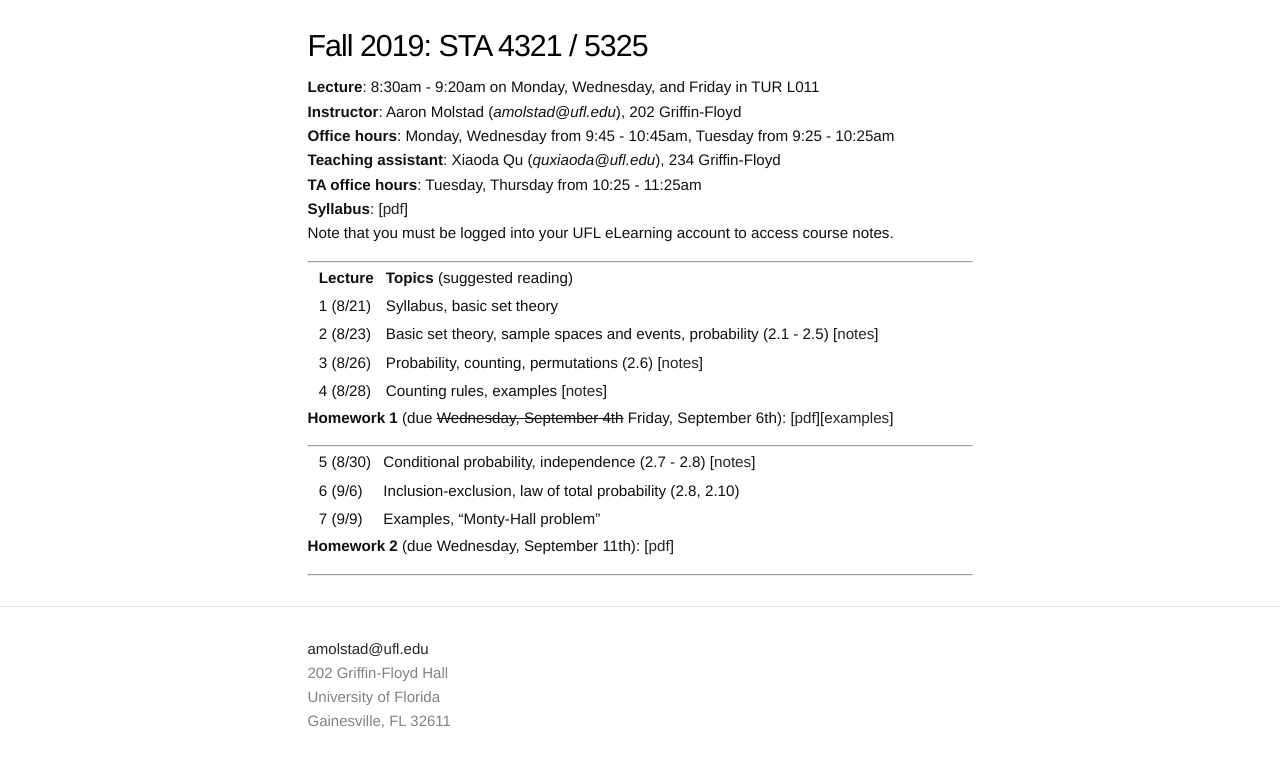
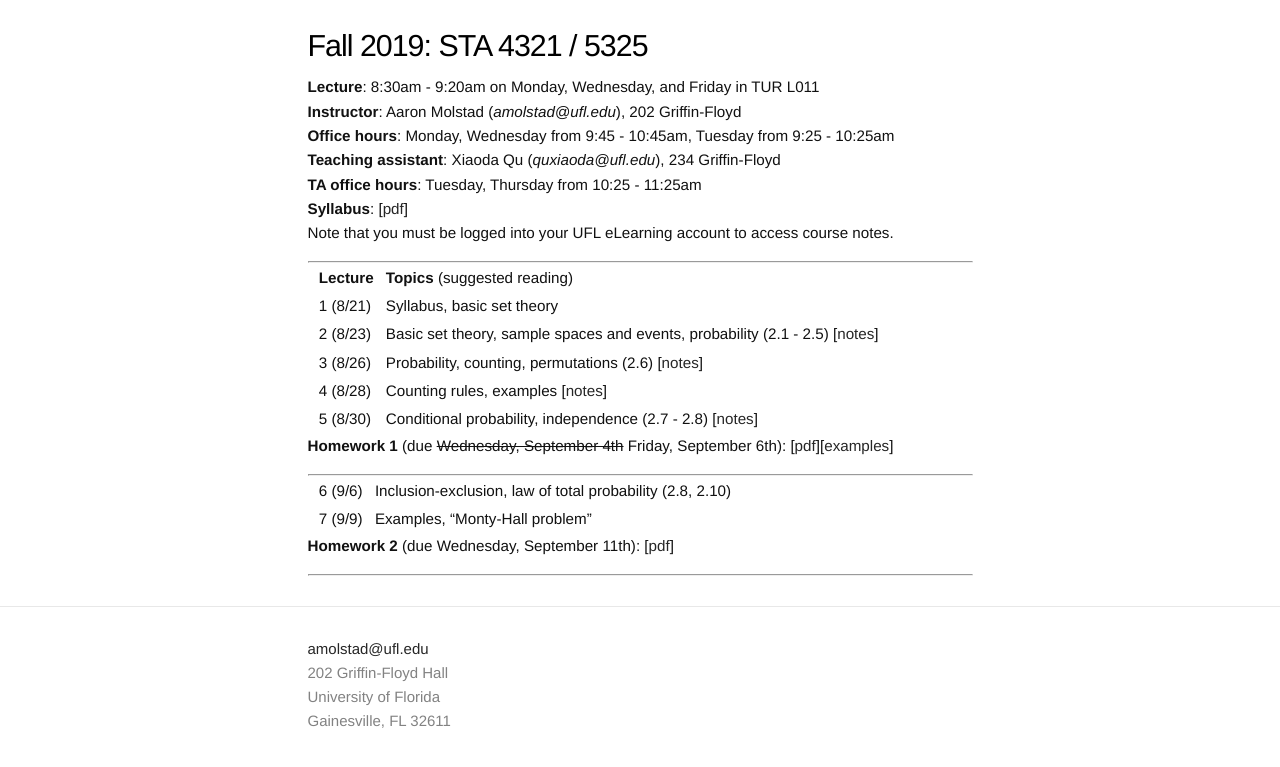
Before and after one commit to ajmolstad/ajmolstad.github.io, a Jekyll site: the page built from F19_STA4321.md, in a window 1280 px wide. Shown: the top 767 px of the page. Built offline with Jekyll 4.4.1, drawn with Linux system fonts in a browser that asks for light colours.

```diff
--- a/F19_STA4321.md
+++ b/F19_STA4321.md
@@ -20,12 +20,12 @@ Note that you must be logged into your UFL eLearning account to access course no
 || 2 (8/23)  || Basic set theory, sample spaces and events, probability (2.1 - 2.5) [[notes](https://ufl.instructure.com/courses/382258/files/45098575/download?wrap=1)] ||
 || 3 (8/26)  || Probability, counting, permutations (2.6) [[notes](https://ufl.instructure.com/courses/382258/files/45098576/download?wrap=1)]||
 || 4 (8/28)  || Counting rules, examples [[notes](https://ufl.instructure.com/courses/382258/files/45124035/download?wrap=1)]||
+|| 5 (8/30)  || Conditional probability, independence (2.7 - 2.8) [[notes](https://ufl.instructure.com/courses/382258/files/45162421/download?wrap=1)]||
 
 **Homework 1** (due ~~Wednesday, September 4th~~ Friday, September 6th): [[pdf](/docs/STA4321_F19_Homework1.pdf)][[examples](/docs/CountingExamples.pdf)]
 
 ---------------
 
-|| 5 (8/30)  || Conditional probability, independence (2.7 - 2.8) [[notes](https://ufl.instructure.com/courses/382258/files/45162421/download?wrap=1)]||
 || 6 (9/6)  || Inclusion-exclusion, law of total probability (2.8, 2.10) ||
 || 7 (9/9)  || Examples, "Monty-Hall problem" ||
 
```
